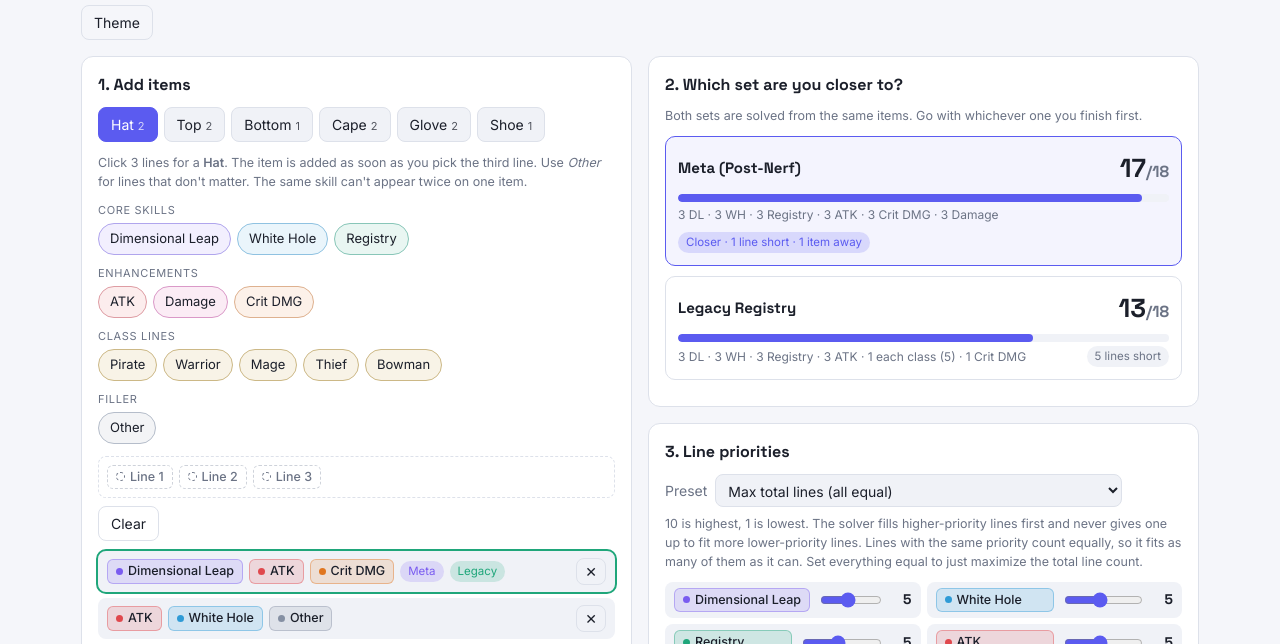
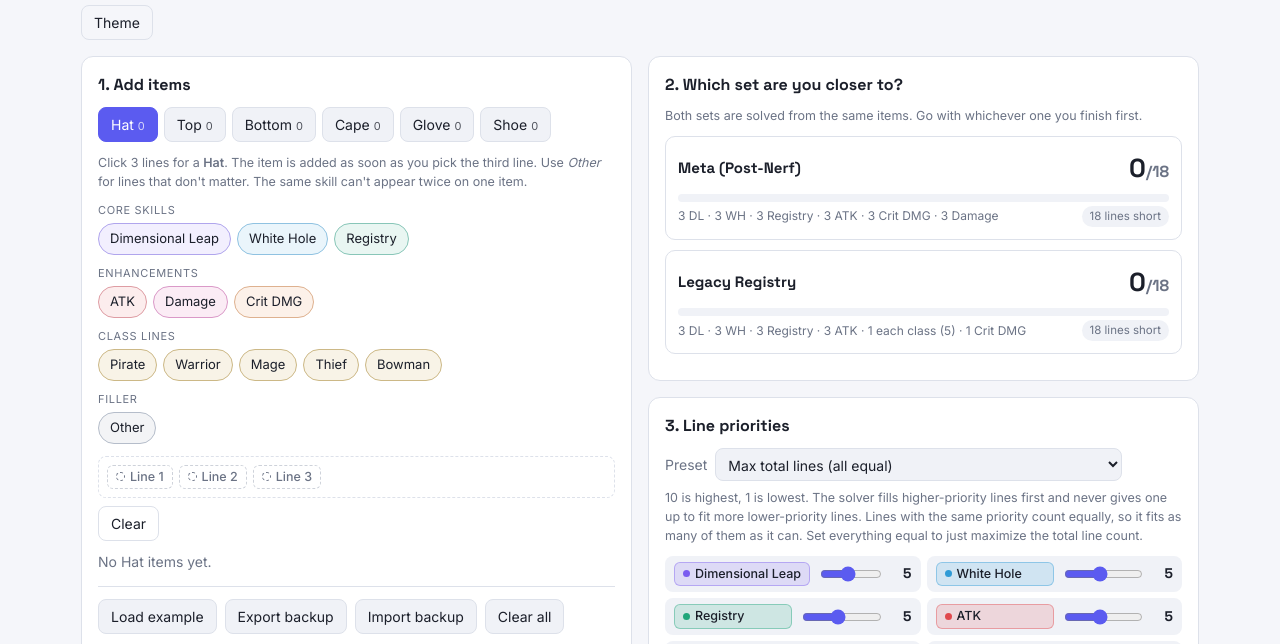
Before and after one commit to chwu7/quanah-solver, a plain HTML site: page index.html in a window 1280 px wide. Shown: the part 105-749 px from the top of the page. Drawn offline with Linux system fonts and the light colour scheme.

Commit message:
Start with no items stored instead of the example set

```diff
--- a/index.html
+++ b/index.html
@@ -291,7 +291,7 @@ function loadFrom(raw){
 function load(){
   let raw = null;
   try{ raw = JSON.parse(localStorage.getItem(KEY)); }catch(e){}
-  if(!loadFrom(raw)) state.items = EXAMPLE.map(a => a.map(l => mk(l.slice())));
+  if(!loadFrom(raw)) state.items = SLOTS.map(() => []);
 }
 
 // ---------- solver: DP over capped line counts (mixed-radix state) ----------
```
